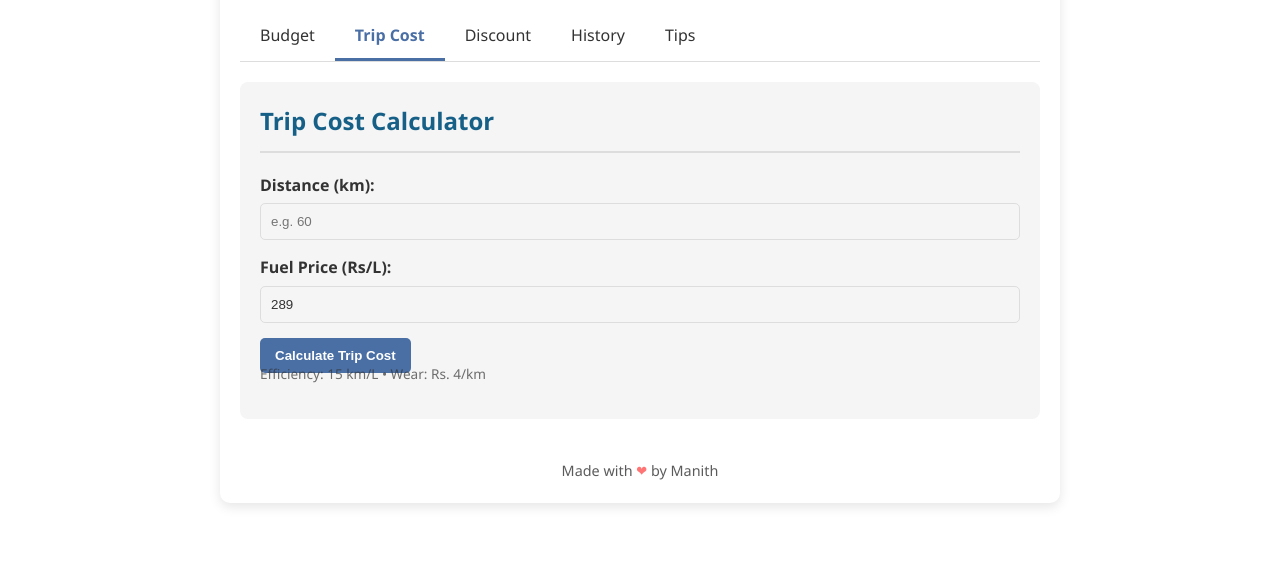
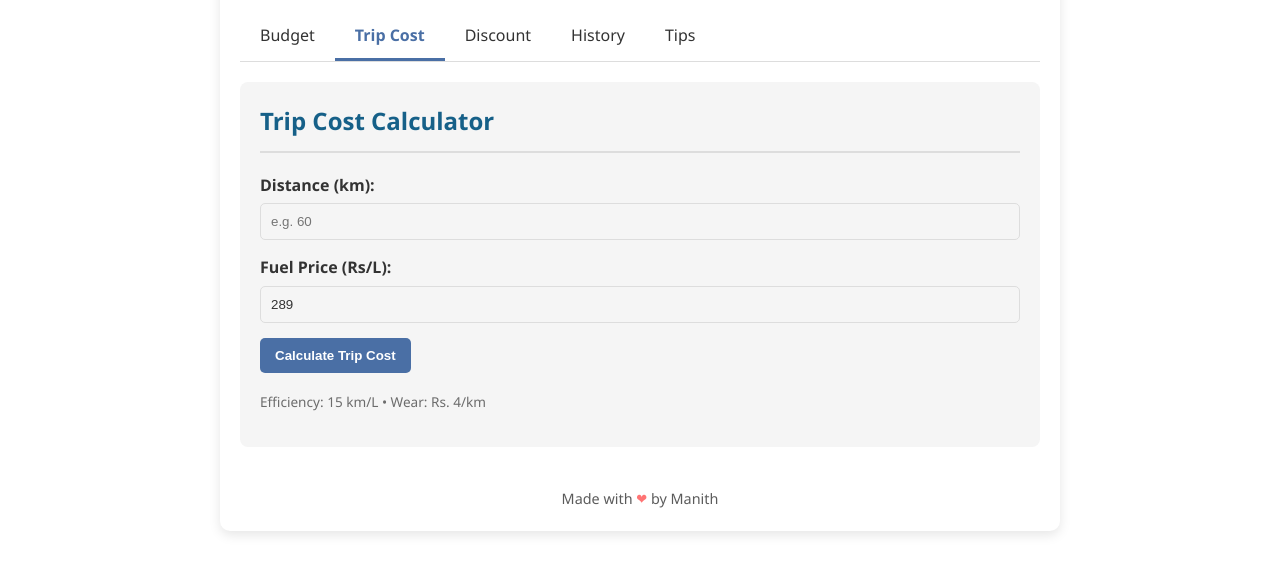
Before and after one commit to manithdulnim/BudgetMate, a plain HTML site: page index.html in a window 1280 px wide. Both pictures are taken after a click on the element "Trip Cost". Shown: the part 130-704 px from the top of the page. Drawn offline with Linux system fonts and the light colour scheme.

Commit message:
Update index.html
Corrected a margin mistake from -10 to 10px.

```diff
--- a/index.html
+++ b/index.html
@@ -129,6 +129,7 @@
             cursor: pointer;
             font-weight: 600;
             transition: background 0.3s;
+            margin-bottom: 8px;
         }
 
         button:hover {
@@ -233,7 +234,7 @@
             font-size: 0.85rem;
             color: var(--text-color);
             opacity: 0.7;
-            margin-top: -10px;
+            margin-top: 10px;
             margin-bottom: 15px;
         }
     </style>
```
